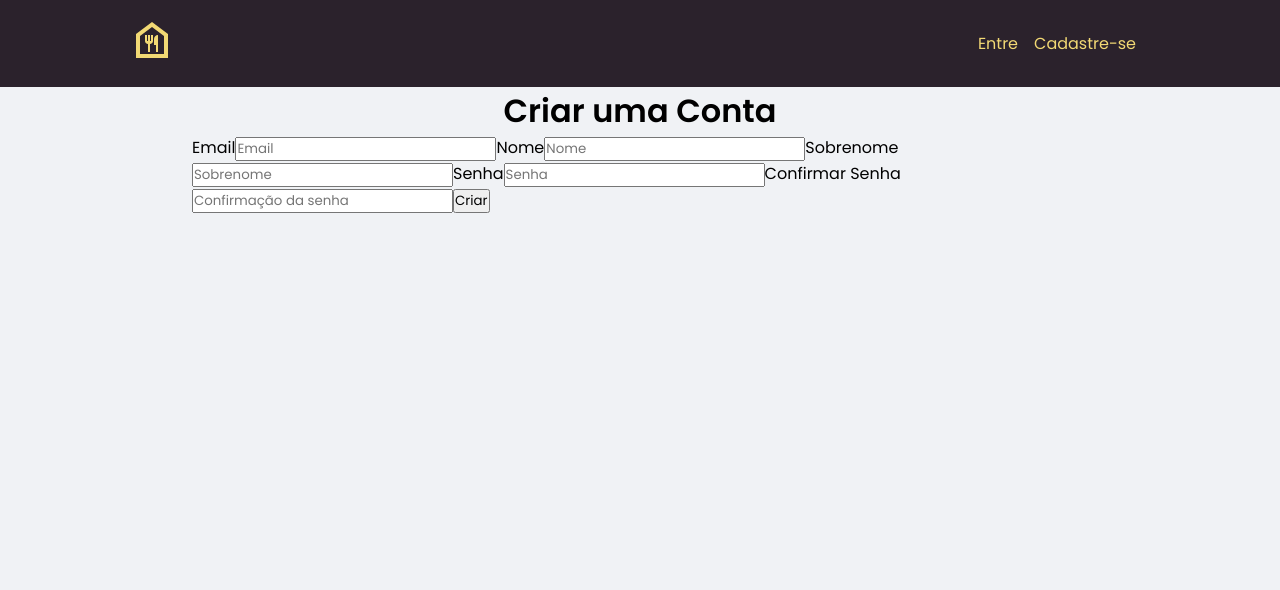
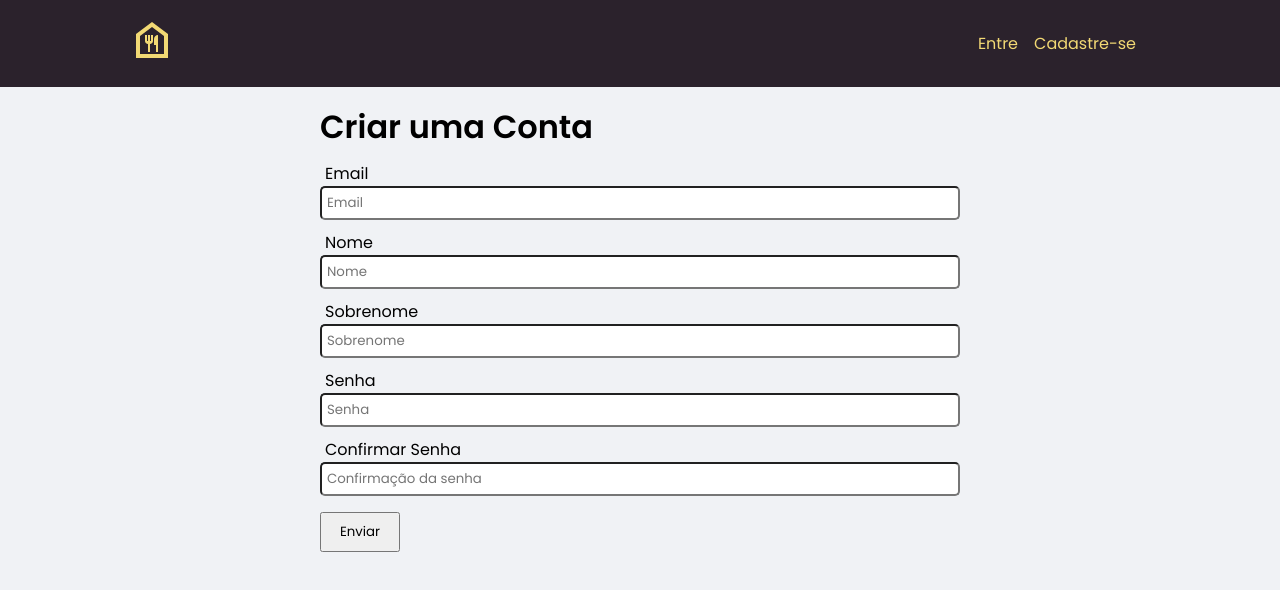
Before and after one commit to Feelpe/restaurant-system-frontend, a React (Create React App) app: page /cadastro in a window 1280 px wide. Shown: the top 590 px of the page. Built offline with nearby package versions, Linux system fonts and the light colour scheme.

Commit message:
feat: Register, login pages

```diff
--- a/src/pages/Login/index.tsx
+++ b/src/pages/Login/index.tsx
@@ -1,6 +1,6 @@
 import { FormEvent, useState } from "react";
 
-import { Container, Card, Title, Input, Form } from "./styles";
+import { Container, Title, Form, Label, Input, Button } from "./styles";
 
 import { api } from "../../services/api";
 
@@ -30,32 +30,24 @@ export const Login = () => {
 
   return (
     <Container>
-      <Card>
       <Title>Login</Title>
-      </Card>
-      <Card>
       <Form onSubmit={handleSubmit}>
-          <Form>
-            <Form>Email</Form>
+        <Label>Email</Label>
         <Input
           type="email"
           placeholder="Digite o email"
           onChange={(event) => setEmail(event.target.value)}
           required
         />
-          </Form>
-          <Form>
-            <Form>Senha</Form>
+        <Label>Senha</Label>
         <Input
           type="password"
           placeholder="Digite a senha"
           onChange={(event) => setPassword(event.target.value)}
           required
         />
+        <Button type="submit">Entrar</Button>
       </Form>
-          <button type="submit">Entrar</button>
-        </Form>
-      </Card>
     </Container>
   );
 };
--- a/src/pages/Login/styles.ts
+++ b/src/pages/Login/styles.ts
@@ -1,24 +1,50 @@
 import styled from "styled-components";
 
 export const Container = styled.div`
-  display: flex;
-  flex-direction: column;
-  align-items: center;
-`;
+  padding: 1rem;
+  margin: 1rem;
+  border-radius: 1rem;
 
-export const Card = styled.div`
-  margin: 2rem 0 2rem;
-  padding: 3rem;
+  background: var(--shape);
+
+  width: 50%;
+
+  @media (max-width: 1200px) {
+    height: 30rem;
+  }
+  @media (max-width: 1024px) {
+    height: 25rem;
+  }
+  @media (max-width: 600px) {
+    height: 20rem;
+  }
+  @media (max-width: 480px) {
+    height: 16rem;
+  }
+  @media (max-width: 320px) {
+    height: 13rem;
+  }
 `;
 
 export const Title = styled.h1`
 `;
 
 export const Form = styled.form`
+  display: flex;
+  flex-direction: column;
+`;
+
+export const Label = styled.label`
+  padding: 10px 5px 0rem;
 `;
 
 export const Input = styled.input`
+  padding: 5px;
+  border-radius: 5px;
 `;
 
-export const Label = styled.label`
+export const Button = styled.button`
+  width: 5rem;
+  margin-top: 1rem;
+  padding: 0.5rem;
 `;
--- a/src/pages/Register/index.tsx
+++ b/src/pages/Register/index.tsx
@@ -67,7 +67,7 @@ export const Register = () => {
           placeholder="Confirmação da senha"
           onChange={(event) => setPasswordConfirmation(event.target.value)}
         />
-        <Button type="submit">Criar</Button>
+        <Button type="submit">Enviar</Button>
       </Form>
     </Container>
   );
--- a/src/pages/Register/styles.ts
+++ b/src/pages/Register/styles.ts
@@ -1,11 +1,8 @@
 import styled from "styled-components";
 
 export const Container = styled.div`
-  display: flex;
-  flex-direction: column;
-  align-items: center;
-
-  width: 70%;
+  width: 50%;
+  padding-top: 1rem;
 
   @media (max-width: 1200px) {
     height: 30rem;
@@ -28,13 +25,21 @@ export const Title = styled.h1`
 `;
 
 export const Form = styled.form`
+  display: flex;
+  flex-direction: column;
+`;
+
+export const Label = styled.label`
+  padding: 10px 5px 0rem;
 `;
 
 export const Input = styled.input`
-`;
-
-export const Label = styled.label`
+  padding: 5px;
+  border-radius: 5px;
 `;
 
 export const Button = styled.button`
+  width: 5rem;
+  margin-top: 1rem;
+  padding: 0.5rem;
 `;
--- a/src/styles/global.ts
+++ b/src/styles/global.ts
@@ -36,7 +36,6 @@ export const GlobalStyle = createGlobalStyle`
 
   body {
     background: var(--background);
-    -webkit-font-smoothing: antialiased;
   }
 
   body, input, textarea, button {
```
Lines whose indentation alone changed are shown as unchanged.
